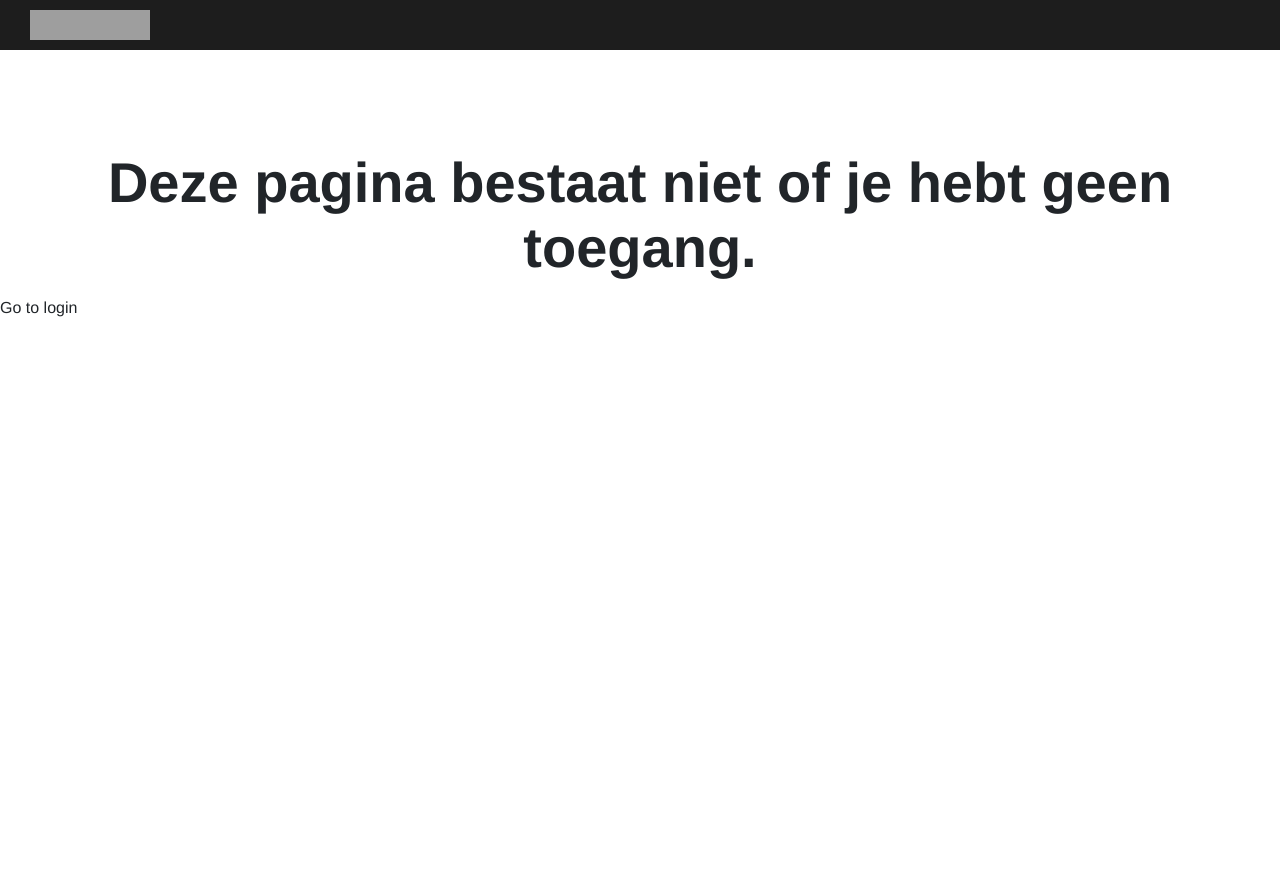
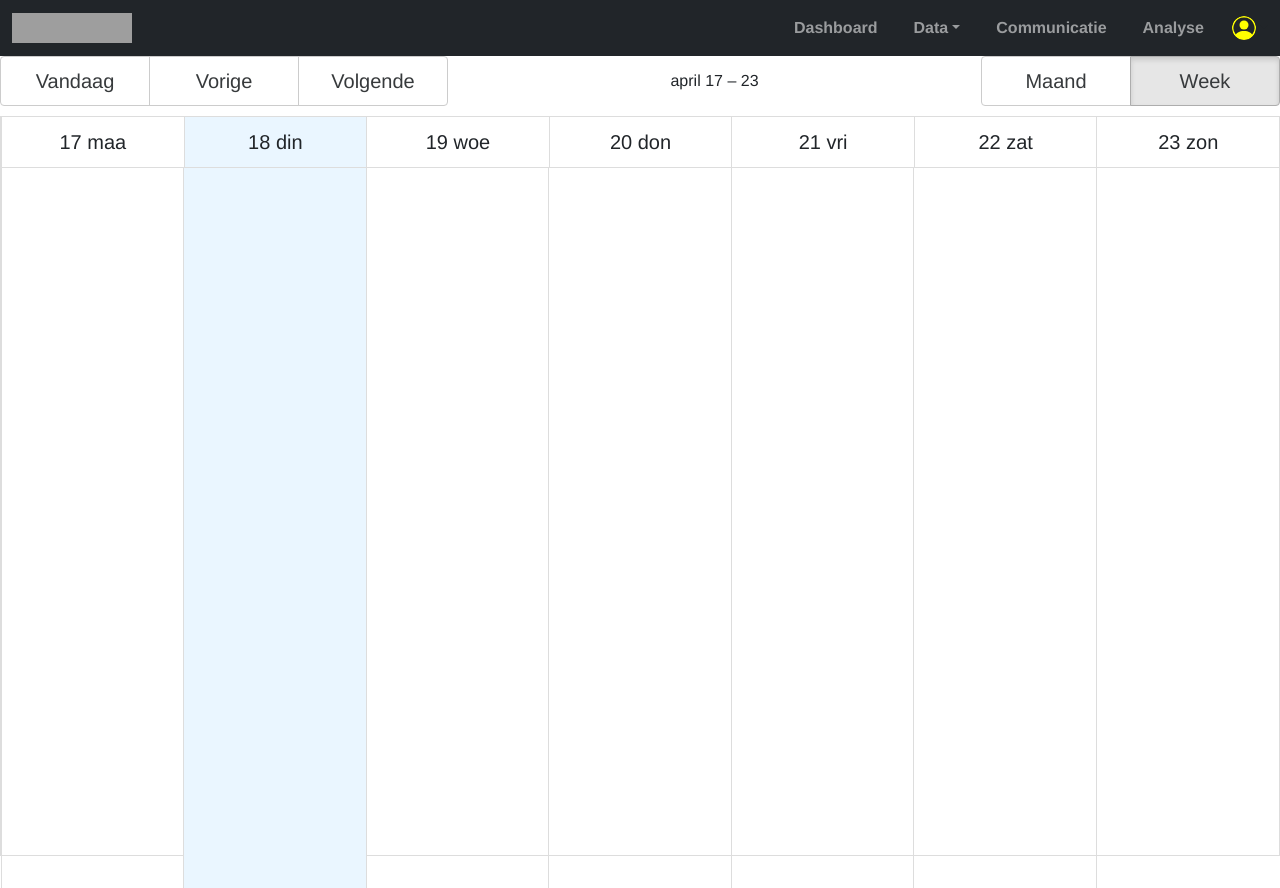
Before and after one commit to SELab-2/Dr-Trottoir-4, a Next.js app in the folder frontend/: page /admin/garbage in a window 1280 px wide. Before the commit this address had no page. Before the commit the page ends 800 px from the top, so only its background shows below. Built offline with nearby package versions, Linux system fonts and the light colour scheme; no server answers; grey boxes are pictures that could not be loaded.

Commit message:
Added calendar with garbage collection

```diff
--- /dev/null
+++ b/frontend/pages/admin/garbage.tsx
@@ -0,0 +1,78 @@
+import React, {useEffect, useState} from "react";
+import {GarbageCollectionInterface, garbageTypes, getGarbageCollectionFromBuilding} from "@/lib/garbage-collection";
+import {BuildingInterface} from "@/lib/building";
+import {Calendar, dateFnsLocalizer, DateRange, View} from "react-big-calendar";
+import format from "date-fns/format";
+import parse from "date-fns/parse";
+import startOfWeek from "date-fns/startOfWeek";
+import getDay from "date-fns/getDay";
+import nlBE from "date-fns/locale/nl-BE";
+import {messages} from "@/locales/localizerCalendar";
+import "react-big-calendar/lib/css/react-big-calendar.css";
+import AdminHeader from "@/components/header/adminHeader";
+import {addDays, addHours, endOfWeek} from "date-fns";
+
+
+export default function GarbageCollectionSchedule() {
+
+    const [garbageCollection, setGarbageCollection] = useState<GarbageCollectionInterface[]>([]);
+
+    useEffect(() => {
+        getFromRange({start : startOfWeek(new Date()), end : endOfWeek(new Date())});
+    }, []);
+
+    const locales = {
+        "nl-BE": nlBE,
+    };
+
+    const loc = dateFnsLocalizer({
+        format,
+        parse,
+        startOfWeek: () => {
+            return startOfWeek(new Date(), { weekStartsOn: 1 });
+        },
+        getDay,
+        locales,
+    });
+
+    function getFromRange(range: (Date[] | {start: Date, end: Date})) {
+        let startDate : Date = Array.isArray(range) ? range[0] : range.start;
+        let endDate : Date | null = Array.isArray(range) ? range[range.length - 1] : range.end;
+        getGarbageCollectionFromBuilding(2,
+            {startDate, endDate}
+        ).then(res => {
+            const g: GarbageCollectionInterface[] = res.data;
+            setGarbageCollection(g);
+        }, console.error);
+    }
+
+    return (
+        <>
+            <AdminHeader/>
+            <Calendar
+                messages={messages}
+                culture={"nl-BE"}
+                defaultView="week"
+                events={garbageCollection.map(g => {
+                    const s : Date = new Date(g.date);
+                    let e = addDays(s, 1);
+                    s.setHours(0);
+                    e.setHours(0);
+                    return {
+                        start : s,
+                        end : e,
+                        title : garbageTypes[g.garbage_type]
+                    }
+                })}
+                localizer={loc}
+                selectable
+                onSelectEvent={() => console.log("hallo")}
+                onRangeChange={getFromRange}
+                views={['month', 'week']}
+                style={{ height: "100vh" }}
+                step={60}
+                timeslots={1}
+            />
+        </>
+    );
+}
```
